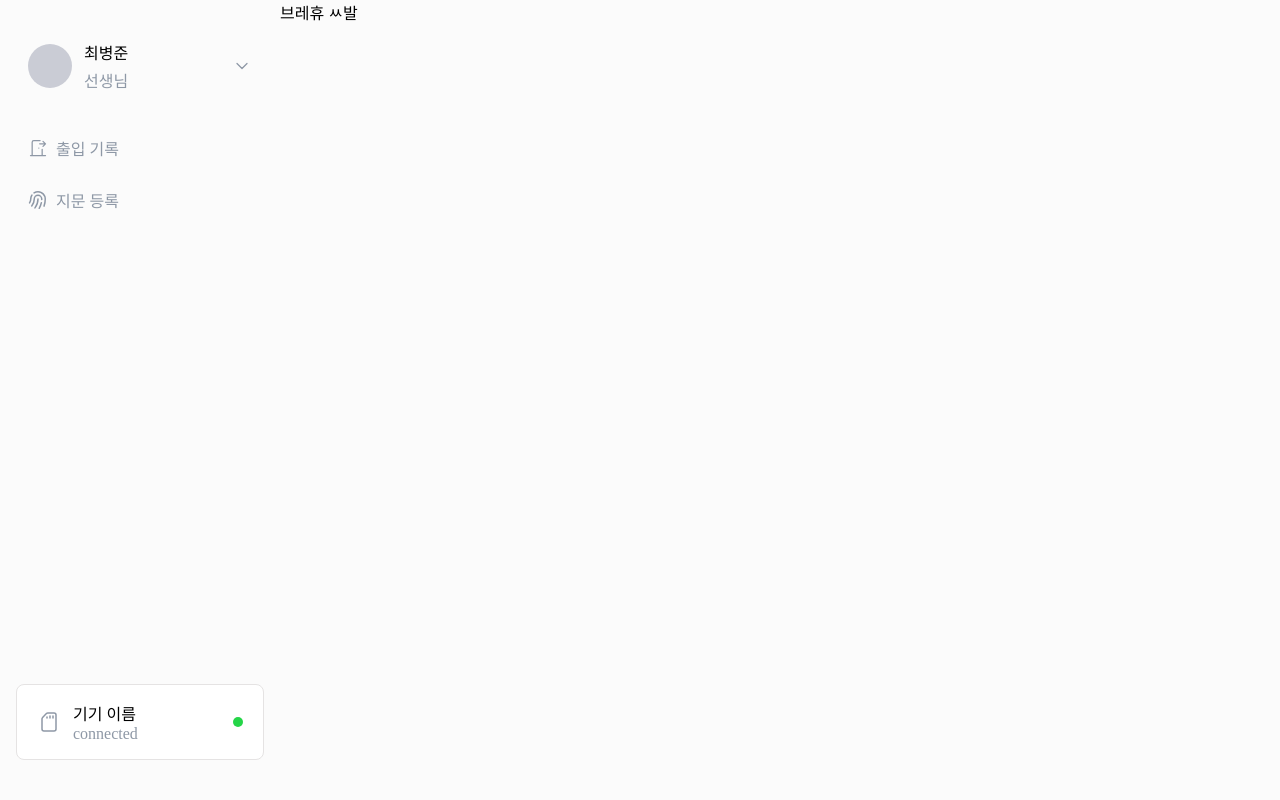
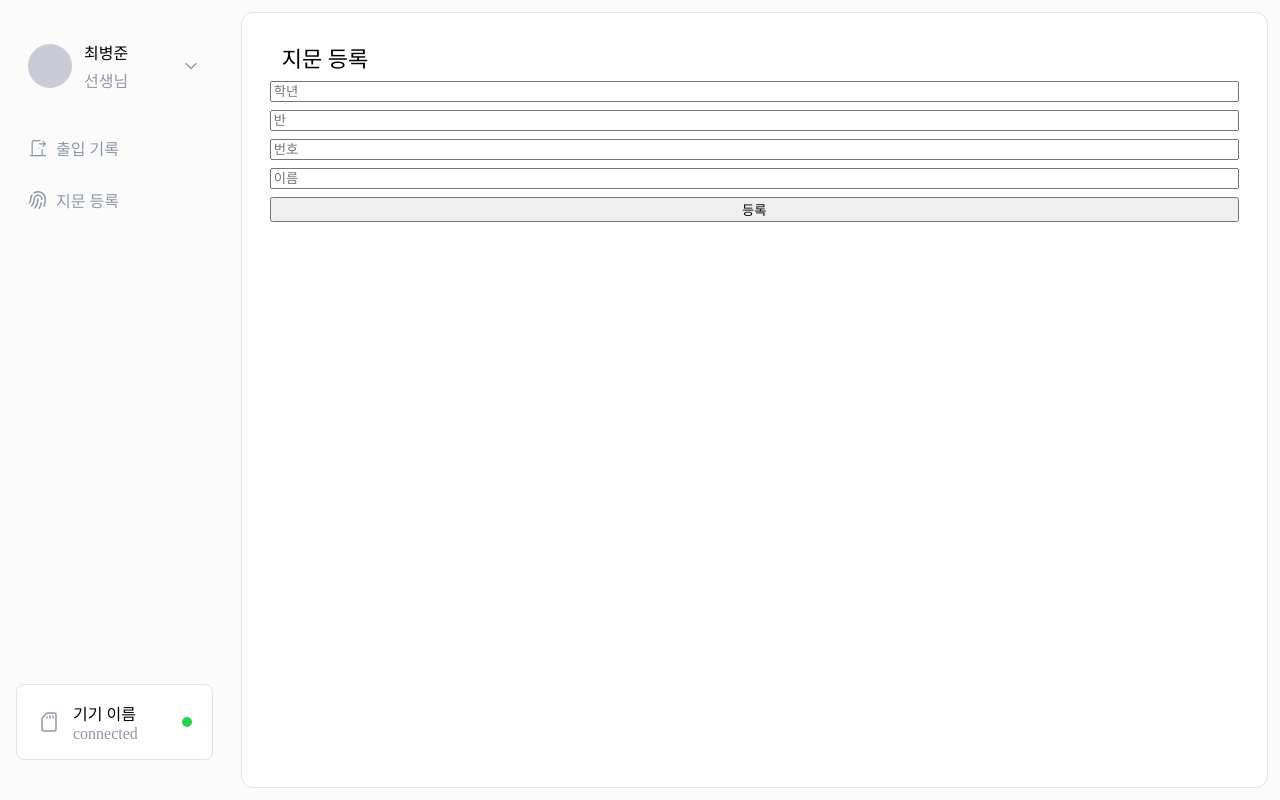
Before and after one commit to shusbox/CTBG, a React (Vite) app in the folder FE/: page /register in a window 1280 px wide. Built offline with nearby package versions, Linux system fonts and the light colour scheme; a web font is replaced by a local one.

Commit message:
feat :: register 페이지 추가

```diff
--- /dev/null
+++ b/FE/src/components/register/header.jsx
@@ -0,0 +1,11 @@
+import * as RegisterStyled from "../../styles/register";
+
+const Header = () => {
+  return (
+    <RegisterStyled.Header>
+      <RegisterStyled.HeaderTitle> 지문 등록 </RegisterStyled.HeaderTitle>
+    </RegisterStyled.Header>
+  );
+};
+
+export default Header;
--- a/FE/src/components/register/index.jsx
+++ b/FE/src/components/register/index.jsx
@@ -1,8 +1,69 @@
+import { useState } from "react";
+import $ from "jquery";
+import * as RegisterStyled from "../../styles/register";
+import Header from "./header";
+
 const Register = () => {
+  const [ grade, setGrade ] = useState();
+  const [ nummber, setNumber ] = useState();
+  const [ order, setOrder ] = useState();
+  const [ name, setName ] = useState("");
+  const [ fingerPrintId, setFingerPrintId ] = useState("");
+
+  const submit = (e) => {
+    e.preventDefault();
+
+    $.ajax({
+      type: "POST",
+      url: "/",
+      data: {
+        id: grade * 1000 + number * 100 + order,
+        grade: grade,
+        class: number,
+        number: order,
+        name: name,
+        fingerprint_id: fingerPrintId,
+      },
+    }).done(() => {
+      console.log("성공");
+    }).fail((result) => {
+      console.log("실패", result);
+    });
+  };
+
+  const Form = () => {
+    return (
+      <>
+        <input
+          value={grade}
+          onChange={(e) => setGrade(e.target.value)}
+          placeholder="학년"
+        />
+        <input
+          value={nummber}
+          onChange={(e) => setNumber(e.target.value)}
+          placeholder="반"
+        />
+        <input
+          value={order}
+          onChange={(e) => setOrder(e.target.value)}
+          placeholder="번호"
+        />
+        <input
+          value={name}
+          onChange={(e) => setName(e.target.value)}
+          placeholder="이름"
+        />
+        <button onClick={submit}> 등록 </button>
+      </>
+    );
+  };
+
   return (
-    <>
-      브레휴 ㅆ발
-    </>
+    <RegisterStyled.Container>
+      <Header />
+      <Form />
+    </RegisterStyled.Container>
   );
 };
 
--- a/FE/src/styles/register.js
+++ b/FE/src/styles/register.js
@@ -0,0 +1,27 @@
+import styled from '@emotion/styled';
+
+export const Container = styled.div`
+  margin: 12px; 12px 12px 0;
+  padding: 28px;
+  width: 100%;
+  height: calc(100vh - 24px);
+  display: flex;
+  flex-direction: column;
+  gap: 8px;
+  border: 1px solid var(--natural-300);
+  border-radius: 12px;
+  background-color: var(--white);
+  box-sizing: border-box;
+`;
+
+export const Header = styled.div`
+  margin: 0 12px;
+  display: flex;
+  align-items: center;
+`;
+
+export const HeaderTitle = styled.h1`
+  margin: 0;
+  font-size: 22px;
+  font-weight: 400;
+`;
```
Also changed, not shown: FE/src/components/register/form.jsx (added, +9 -0 lines).
